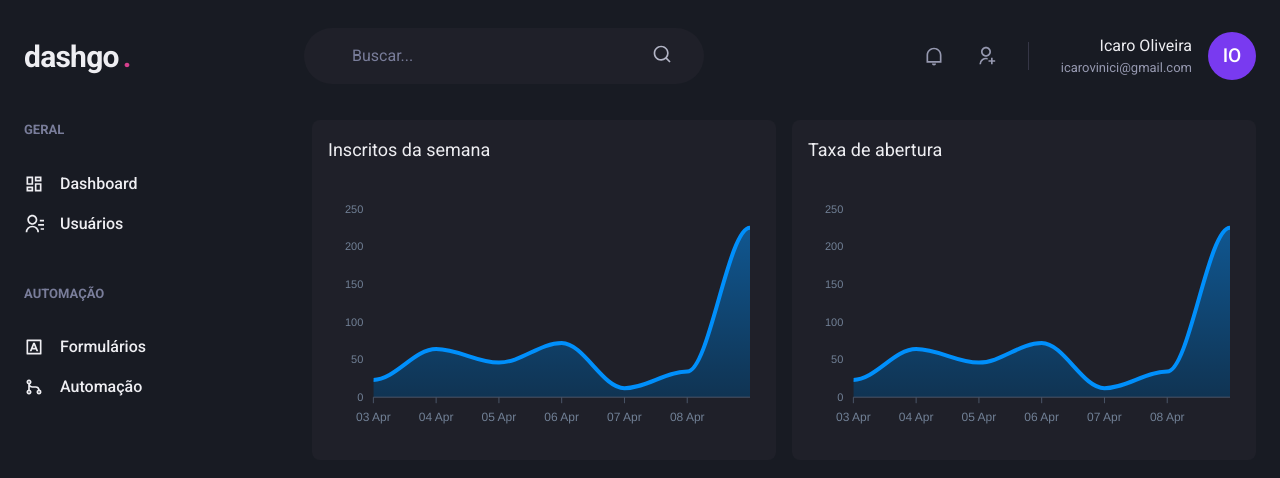
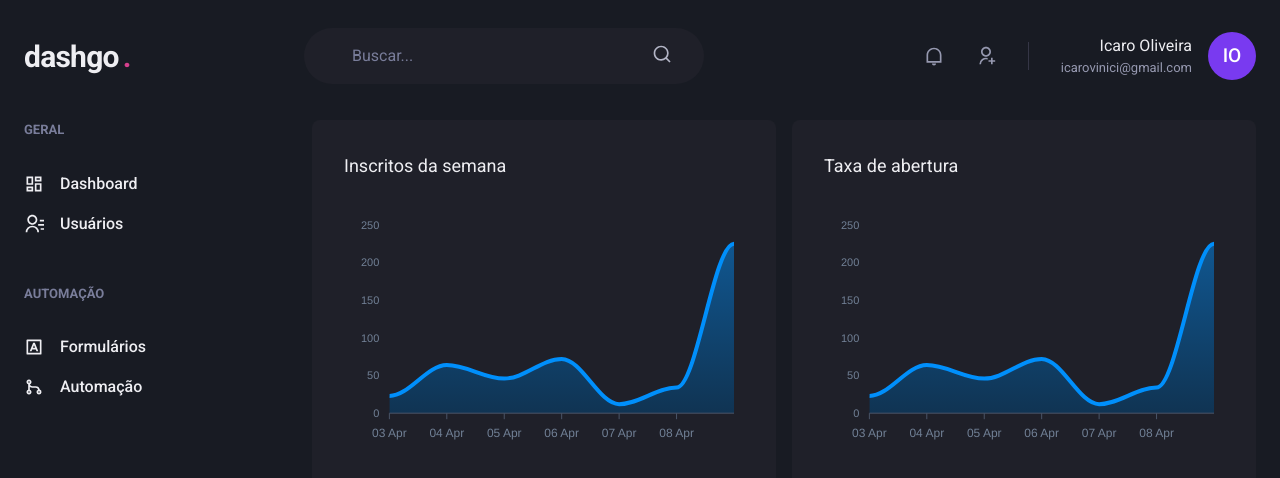
Before and after one commit to icaroov/dashgo, a Next.js app: page /dashboard in a window 1280 px wide. Shown: the top 478 px of the page. Built offline with nearby package versions, Linux system fonts and the light colour scheme.

Commit message:
refactor: dashboard responsiveness

```diff
--- a/src/pages/dashboard.tsx
+++ b/src/pages/dashboard.tsx
@@ -14,14 +14,14 @@ export default function Dashboard() {
       </Head>
 
       <SimpleGrid flex='1' gap='4' minChildWidth='320px'>
-        <Box p='4' bg='gray.800' borderRadius={8} pb='4'>
+        <Box p={['4', '8']} bg='gray.800' borderRadius={8} pb='4'>
           <Text fontSize='lg' mb='4'>
             Inscritos da semana
           </Text>
           <Chart options={options} series={series} type='area' height={250} />
         </Box>
 
-        <Box p='4' bg='gray.800' borderRadius={8} pb='4'>
+        <Box p={['6', '8']} bg='gray.800' borderRadius={8} pb='4'>
           <Text fontSize='lg' mb='4'>
             Taxa de abertura
           </Text>
```
